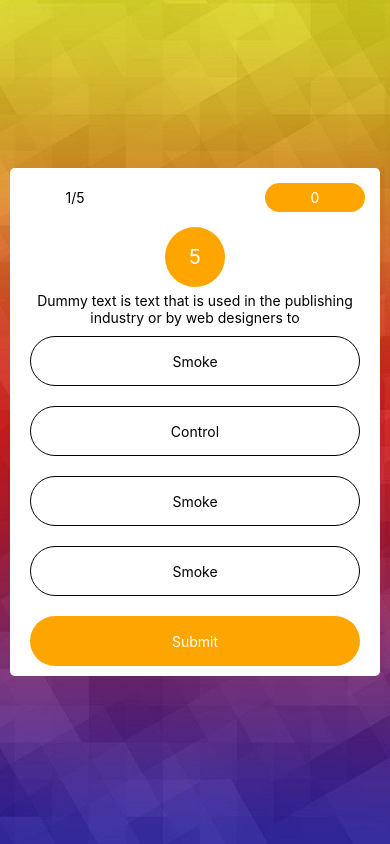
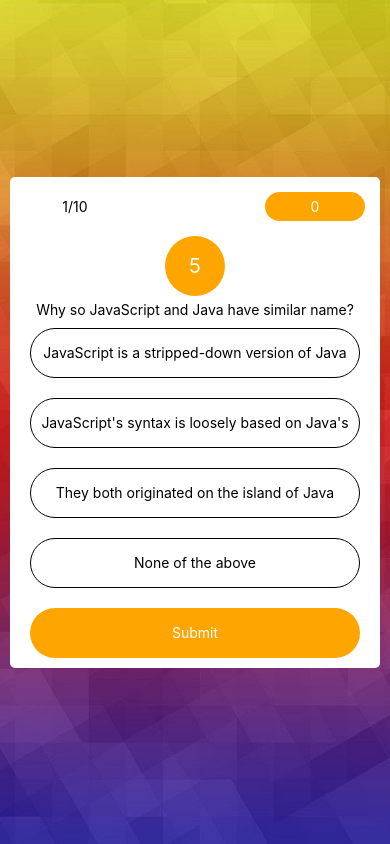
Before and after one commit to 12ahsanali34/JSQuiz, a React Native app: screen / in a window 390 px wide. Built offline with nearby package versions, Linux system fonts and the light colour scheme.

Commit message:
100% work done

```diff
--- a/App.js
+++ b/App.js
@@ -10,12 +10,18 @@
   Button,
   TouchableOpacity
 } from 'react-native';
-import CardScreen from './component/card'
+import CardScreen from './component/card';
 import ScreenArray from './screensArray';
+import Result from './component/result';
+
 const App = () => {
   const [time, setTime] = useState(0)
   const [currentScreen, setCurrentScreen] = useState(0)
   const [score, setScore] = useState(0)
+  const [showResult, setShowResult] = useState(false)
+  const [selected, setSelected] = useState(null)
+  const [timerStop, setTimerStop] = useState(false)
+
 
 
     const timer = (t) =>{
@@ -31,26 +37,50 @@
         timer(10)
     },[])
 
+    // useEffect(()=>{
+    //   if(time == 0){
+    //     setCurrentScreen(currentScreen + 1)
+    //   }
+    // },[time])
+
     useEffect(()=>{
         if(currentScreen !== 0){
           timer(10)
         }
     },[currentScreen])
+
+  if(showResult){
+    return(
+      <Result reset={()=>{
+        setTime(10)
+        setCurrentScreen(0)
+        setScore(0)
+        setShowResult(false)
+        timer(10)
+      }} score={score} totalQuestions={ScreenArray.length}/>
+    )
+  }
+  else{
     return (
       <CardScreen
-      selected={(e)=>{console.log("selected", e)}}
-      options={["Smoke", "Control", "Smoke", "Smoke"]}
-      question={"Dummy text is text that is used in the publishing industry or by web designers to"}
+        selected={(e)=>setSelected(e)}
+        options={ScreenArray[currentScreen].options}
+        question={ScreenArray[currentScreen].question}
         onSubmit={()=>{
+          if((selected+1) == ScreenArray[currentScreen].answer){
             setScore(score + 10)
+          }
           if((currentScreen + 1) !== ScreenArray.length){
             setCurrentScreen(currentScreen + 1)
+          }else{
+            setShowResult(true)
           }
         }}
         score={score}
         current={currentScreen}
         totalScreens={ScreenArray.length}
         timer={time}/>
-  );
+    )
+  }
 };
 export default App;
--- a/component/card/index.js
+++ b/component/card/index.js
@@ -11,9 +11,11 @@
   Dimensions,
   ImageBackground
 } from 'react-native';
-const Cards = (props) => {
+const Screen = (props) => {
     const  BGimage = require('../../assets/background.jpg');
     const [selected, setSelected] = useState(null)
+    const [isDisabled, setIsDisabled] = useState(false)
+
     useEffect(()=>{
         setSelected(null)
     },[props.current])
@@ -21,6 +23,17 @@
     useEffect(()=>{
         props.selected(selected)
     },[selected])
+
+    useEffect(()=>{
+        if(props.timer == 0){
+          setIsDisabled(true)
+          setSelected(props.current)
+        }
+        else{
+          setIsDisabled(false)
+          setSelected(null)
+        }
+    },[props.timer])
     return (
         <ScrollView>
             <ImageBackground
@@ -49,22 +62,23 @@
                             let iselected = selected == i
                             return(
                                 <TouchableOpacity
+                                    disabled={isDisabled}
                                     onPress={()=>{setSelected(i)}}
                                     key={i}
-                                    style={[styles.Btn, {backgroundColor: iselected ? "#7100E4" : "#fff"}]}>
-                                    <Text style={{color: iselected ? "#fff" : "#000"}}>{res}</Text>
+                                    style={[styles.Btn, {backgroundColor: iselected ? "#7100E4" : "#fff", paddingHorizontal:5}]}>
+                                    <Text style={{color: iselected ? "#fff" : "#000", textAlign:'center'}}>{res}</Text>
                                 </TouchableOpacity>
                             )
                         })}
                         <TouchableOpacity onPress={()=>{
-                            if(selected){
+                            if(selected !== null){
                                 props.onSubmit()
                             }
                             else{
                                 alert("Please select 1 option.")
                             }
                         }} style={styles.SubmitBtn}>
-                            <Text style={{color:"#fff"}}>Submit</Text>
+                            <Text style={{color:"#fff"}}>{props.timer == 0 ? "Next" : "Submit"}</Text>
                         </TouchableOpacity>
                     </View>
                 </View>
@@ -113,6 +127,7 @@
   QueText:{
     textAlign:"center",
     marginTop:5,
+    paddingHorizontal:10
   },
 
   BtnSection:{
@@ -149,9 +164,8 @@
     justifyContent:'center',
     alignItems:'center',
     backgroundColor:'orange',
-
   },
 
 });
 
-export default Cards;
+export default Screen;
--- /dev/null
+++ b/component/result/index.js
@@ -0,0 +1,92 @@
+import React, {useState, useEffect} from 'react';
+import {
+  SafeAreaView,
+  StyleSheet,
+  ScrollView,
+  View,
+  Text,
+  StatusBar,
+  Button,
+  TouchableOpacity,
+  Dimensions,
+  ImageBackground
+} from 'react-native';
+const Screen = (props) => {
+    const  BGimage = require('../../assets/background.jpg');
+
+    return (
+        <ScrollView>
+            <ImageBackground
+                resizeMode='cover'
+                source={BGimage}
+                style={styles.body}>
+                <View style={styles.Card}>
+                    <Text style={styles.Heading1}> Congratulation</Text>
+                    <Text style={styles.MyResult}>You Won <Text style={{color:"orange", fontWeight:'bold'}}>{props.score}</Text></Text>
+                    <Text style={styles.ViewResult}>You Answered {props.totalQuestions} Questions</Text>
+                    <TouchableOpacity onPress={props.reset} style={styles.playAgainBTN}>
+                        <Text style={{color:"#fff"}}>Play Again</Text>
+                    </TouchableOpacity>
+                </View>
+            </ImageBackground>
+        </ScrollView>
+    );
+};
+let deviceWidth = Dimensions.get('window').width
+let deviceHeight = Dimensions.get('window').height
+const styles = StyleSheet.create({
+  body: {
+    // backgroundColor: "#000",
+    width:deviceWidth,
+    height:deviceHeight,
+    justifyContent:"center",
+    alignItems:"center",
+    paddingHorizontal:10,
+  },
+  Card:{
+    width:"100%",
+    backgroundColor:"#fff",
+    borderRadius:5,
+    overflow:"hidden",
+    alignItems:"center",
+    justifyContent:"center",
+    padding:20
+  },
+
+  ResultBox:{
+      alignItems:"center",
+      justifyContent:"center",
+  },
+
+  Heading1:{
+      marginBottom:10,
+      color:"orange",
+      fontSize:20,
+      fontWeight:'bold'
+  },
+
+  MyResult:{
+      marginBottom:10,
+      color:"#000",
+      fontSize:25,
+  },
+
+  ViewResult:{
+      fontSize:15,
+      color:"gray",
+  },
+  playAgainBTN:{
+    marginTop:20,
+    width:150,
+    height:50,
+    borderRadius:30,
+    marginVertical:10,
+    justifyContent:'center',
+    alignItems:'center',
+    backgroundColor:'orange',
+  },
+
+
+});
+
+export default Screen;
--- a/screensArray.js
+++ b/screensArray.js
@@ -1 +1,103 @@
-export default [1,2,3,4,5]
+export default [
+    {
+        question: "Why so JavaScript and Java have similar name?",
+        options:[
+            "JavaScript is a stripped-down version of Java",
+            "JavaScript's syntax is loosely based on Java's",
+            "They both originated on the island of Java",
+            "None of the above"
+        ],
+        answer:2
+    },
+    {
+        question: "When a user views a page containing a JavaScript program, which machine actually executes the script?",
+        options:[
+            "The User's machine running a Web browser",
+            "The Web server",
+            "A central machine deep within Netscape's corporate offices",
+            "None of the above"
+        ],
+        answer:1
+    },
+    {
+        question: "______ JavaScript is also called client-side JavaScript.",
+        options:[
+            "Microsoft",
+            "Navigator",
+            "LiveWire",
+            "Native"
+        ],
+        answer:2
+    },
+    {
+        question: "__________ JavaScript is also called server-side JavaScript.",
+        options:[
+            "Microsoft",
+            "Navigator",
+            "LiveWire",
+            "Native"
+        ],
+        answer:3
+    },
+    {
+        question: "What are variables used for in JavaScript Programs?",
+        options:[
+            "Storing numbers, dates, or other values",
+            "Varying randomly",
+            "Causing high-school algebra flashbacks",
+            "None of the above"
+        ],
+        answer:1
+    },
+    {
+        question: "_____ JavaScript statements embedded in an HTML page can respond to user events such as mouse-clicks, form input, and page navigation.",
+        options:[
+            "Client-side",
+            "Server-side",
+            "Local",
+            "Native"
+        ],
+        answer:1
+    },
+    {
+        question: "What should appear at the very end of your JavaScript?",
+        options:[
+            "The </script>",
+            "The <script>",
+            "The END statement",
+            "None of the above"
+        ],
+        answer:1
+    },
+    {
+        question: " Which of the following can't be done with client-side JavaScript?",
+        options:[
+            "Validating a form",
+            "Sending a form's contents by email",
+            "Storing the form's contents to a database file on the server",
+            "None of the above"
+        ],
+        answer:3
+    },
+    {
+        question: "Which of the following are capabilities of functions in JavaScript?",
+        options:[
+            "Return a value",
+            "Accept parameters and Return a value",
+            "Accept parameters",
+            " None of the above"
+        ],
+        answer:3
+    },
+    {
+        question: "Which of the following is not a valid JavaScript variable name?",
+        options:[
+            "2names",
+            "_first_and_last_names",
+            "FirstAndLast",
+            "None of the above"
+        ],
+        answer:1
+    },
+
+]
```
Lines whose indentation alone changed are shown as unchanged.
